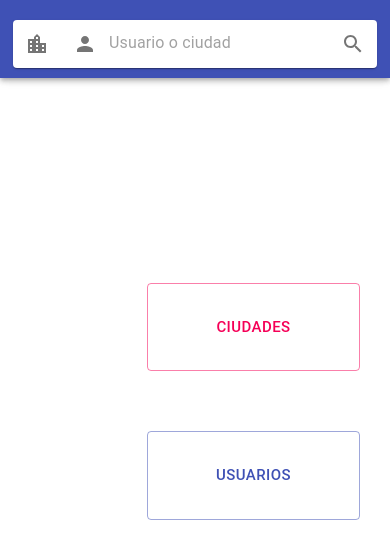
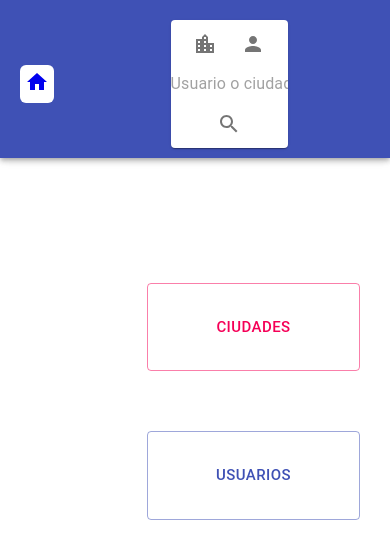
Before and after one commit to VicenteMerino/t1-taller-de-integracion, a React (Create React App) app: page / in a window 390 px wide. Shown: the top 558 px of the page. Built offline with nearby package versions, Linux system fonts and the light colour scheme; no server answers.

Commit message:
Add home icon and tiny adjust for small screens

```diff
--- a/src/components/SearchBar.js
+++ b/src/components/SearchBar.js
@@ -1,16 +1,13 @@
-import { classes } from 'istanbul-lib-coverage';
-import React, { useState, useEffect } from 'react';
+import React, { useState } from 'react';
 import { makeStyles } from '@material-ui/core/styles';
-import { getAllUsers, getAllCities } from '../utils/fetch';
-import { AppBar, TextField, } from '@material-ui/core';
-import Autocomplete from '@material-ui/lab/Autocomplete';
+import { AppBar } from '@material-ui/core';
 import Paper from '@material-ui/core/Paper';
 import InputBase from '@material-ui/core/InputBase';
 import IconButton from '@material-ui/core/IconButton';
-import MenuIcon from '@material-ui/icons/Menu';
 import SearchIcon from '@material-ui/icons/Search';
 import LocationCityIcon from '@material-ui/icons/LocationCity';
 import PersonIcon from '@material-ui/icons/Person';
+import HomeIcon from '@material-ui/icons/Home';
 
 const useStyles = makeStyles((theme) => ({
   navbar: {
@@ -18,35 +15,35 @@ const useStyles = makeStyles((theme) => ({
     paddingTop: "20px",
     textAlign: "center",
     alignItems: "center",
+    display: "flex",
+    flexDirection: "row",
   },
   search: {
-    width: "20vw",
+    width: "30vw",
     backgroundColor: "white",
-    marginRight: "20px"
+    marginRight: "20px",
+    marginLeft: "30%"
   },
-  submit: {
-    color: "red"
-  },
+  home: {
+    marginLeft: "5%",
+    backgroundColor: "white",
+    padding: "5px",
+    borderRadius: "6px",
+  }
+
 }))
 
 const SearchBar = () => {
   const classes = useStyles();
-  const [users, setUsers] = useState([]);
   const [type, setType] = useState("");
   const [query, setQuery] = useState("");
-  const [cities, setCities] = useState([]);
-  const [filteredUsers, setFilteredUsers] = useState([]);
-  const [filteredCities, setFilteredCities] = useState([]);
 
-
-  useEffect(() => {
-    getAllUsers().then((usersJson) => {
-      setUsers(usersJson);
-    })
-  }, []);
   return (
     <AppBar className={classes.navbar}>
-    <Paper className={classes.root} >
+    <a href="/" className={classes.home}>
+      <HomeIcon />
+    </a>
+    <Paper className={classes.search} >
 
       <IconButton className={classes.iconButton}
                   aria-label="menu" onClick={() => setType("cities")}
@@ -59,9 +56,7 @@ const SearchBar = () => {
         <PersonIcon />
       </IconButton>
       <InputBase
-        className={classes.input}
         placeholder="Usuario o ciudad"
-        inputProps={{ 'aria-label': 'search google maps' }}
         onChange={(e) => setQuery(e.currentTarget.value)}
       />
         <a href={query ? `${window.location.origin}/${type}?query=${query}`: "#"}>
--- a/src/views/Cities/Cities.js
+++ b/src/views/Cities/Cities.js
@@ -36,6 +36,7 @@ const Cities = () => {
 
   return (
     <div className={classes.root}>
+      <h3>Ciudades</h3>
       <List className={classes.usersContainer}>
       {cities.map((city, index) => {
         return (
--- a/src/views/City/City.js
+++ b/src/views/City/City.js
@@ -7,7 +7,7 @@ import { ListItemText, Typography, List, ListItem } from '@material-ui/core';
 const useStyles = makeStyles((theme) => ({
   root: {
     marginLeft: "10vw",
-    marginTop: "10vh",
+    marginTop: "15vh",
     display: "flex",
   },
   city: {
--- a/src/views/User/User.js
+++ b/src/views/User/User.js
@@ -7,7 +7,7 @@ import { Typography } from '@material-ui/core';
 const useStyles = makeStyles((theme) => ({
   root: {
     marginLeft: "10vw",
-    marginTop: "10vh",
+    marginTop: "15vh",
     display: "flex",
   },
   image: {
--- a/src/views/Users/Users.js
+++ b/src/views/Users/Users.js
@@ -19,8 +19,6 @@ const useStyles = makeStyles((theme) => ({
     display: "flex",
     justifyContent: "center"
   },
-  userText: {
-  }
 }));
 const Users = () => {
   const classes = useStyles();
@@ -36,6 +34,7 @@ const Users = () => {
 
   return (
     <div className={classes.root}>
+      <h3>Usuarios</h3>
       <List className={classes.usersContainer}>
       {users.map((user, index) => {
         return (
```
